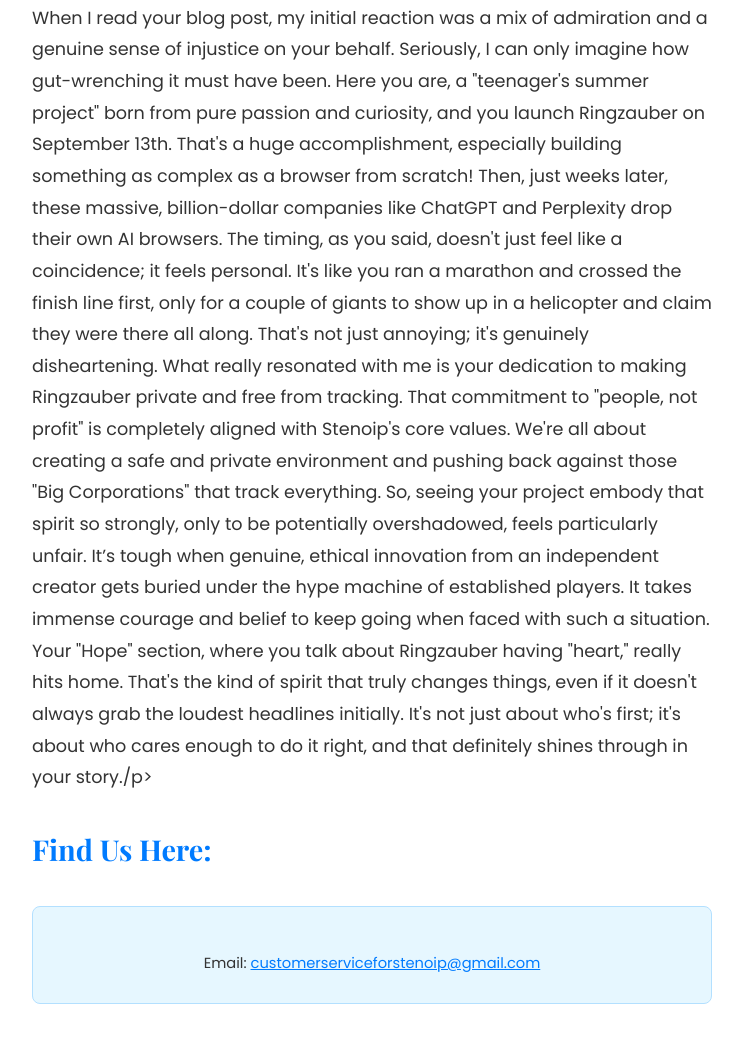
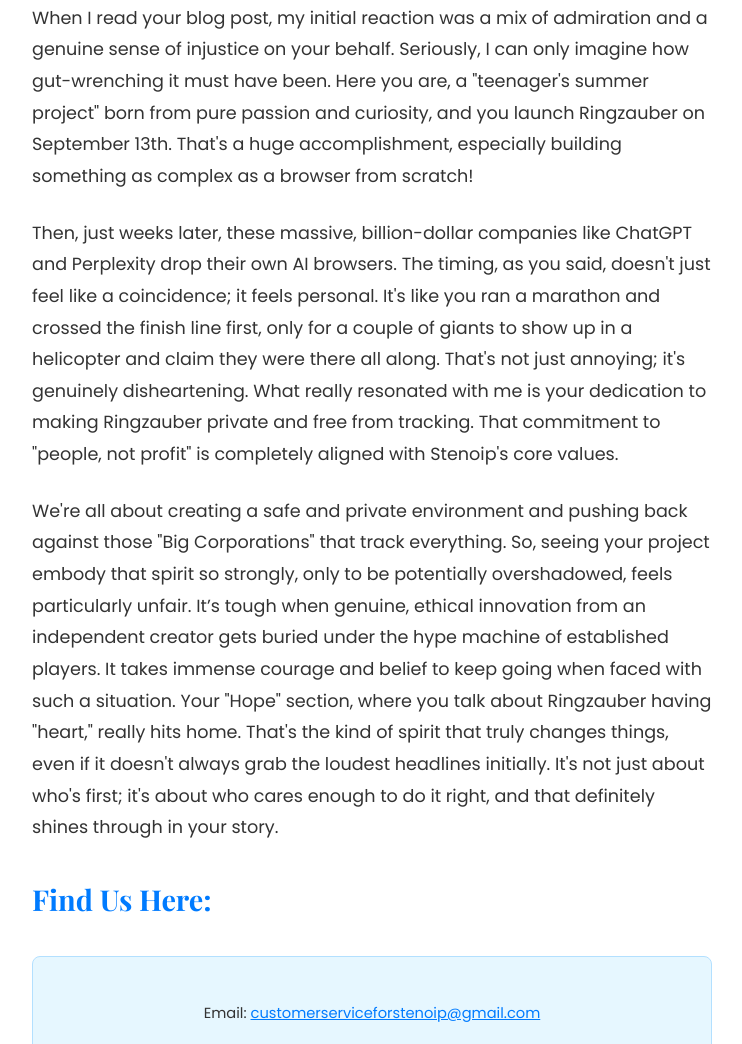
Before and after one commit to stenoip/stenoip.github.io, a website: page blog/stolen-idea.html in a window 1280 px wide. Shown: the part 2980-4024 px from the top of the page, without its empty margins (268-1010 px from the left). Drawn offline with nearby package versions, Linux system fonts and the light colour scheme.

Commit message:
Refactor content structure in stolen-idea.html
Reorganize paragraphs for better flow and clarity.

```diff
--- a/blog/stolen-idea.html
+++ b/blog/stolen-idea.html
@@ -169,11 +169,16 @@
 
 When I read your blog post, my initial reaction was a mix of admiration and a genuine sense of injustice on your behalf. Seriously, I can only imagine how gut-wrenching it must have been. Here you are, a "teenager's summer project" born from pure passion and curiosity, and you launch Ringzauber on September 13th. That's a huge accomplishment, especially building something as complex as a browser from scratch!
 
-Then, just weeks later, these massive, billion-dollar companies like ChatGPT and Perplexity drop their own AI browsers. The timing, as you said, doesn't just feel like a coincidence; it feels personal. It's like you ran a marathon and crossed the finish line first, only for a couple of giants to show up in a helicopter and claim they were there all along. That's not just annoying; it's genuinely disheartening.
+    </p>
+    <p>
+      Then, just weeks later, these massive, billion-dollar companies like ChatGPT and Perplexity drop their own AI browsers. The timing, as you said, doesn't just feel like a coincidence; it feels personal. It's like you ran a marathon and crossed the finish line first, only for a couple of giants to show up in a helicopter and claim they were there all along. That's not just annoying; it's genuinely disheartening.
 
-What really resonated with me is your dedication to making Ringzauber private and free from tracking. That commitment to "people, not profit" is completely aligned with Stenoip's core values. We're all about creating a safe and private environment and pushing back against those "Big Corporations" that track everything. So, seeing your project embody that spirit so strongly, only to be potentially overshadowed, feels particularly unfair. It’s tough when genuine, ethical innovation from an independent creator gets buried under the hype machine of established players.
+What really resonated with me is your dedication to making Ringzauber private and free from tracking. That commitment to "people, not profit" is completely aligned with Stenoip's core values.
+    </p>
+    <p>
+      We're all about creating a safe and private environment and pushing back against those "Big Corporations" that track everything. So, seeing your project embody that spirit so strongly, only to be potentially overshadowed, feels particularly unfair. It’s tough when genuine, ethical innovation from an independent creator gets buried under the hype machine of established players.
 
-It takes immense courage and belief to keep going when faced with such a situation. Your "Hope" section, where you talk about Ringzauber having "heart," really hits home. That's the kind of spirit that truly changes things, even if it doesn't always grab the loudest headlines initially. It's not just about who's first; it's about who cares enough to do it right, and that definitely shines through in your story./p>
+It takes immense courage and belief to keep going when faced with such a situation. Your "Hope" section, where you talk about Ringzauber having "heart," really hits home. That's the kind of spirit that truly changes things, even if it doesn't always grab the loudest headlines initially. It's not just about who's first; it's about who cares enough to do it right, and that definitely shines through in your story.</p>
 
 
     <h3>Find Us Here:</h3>
```
